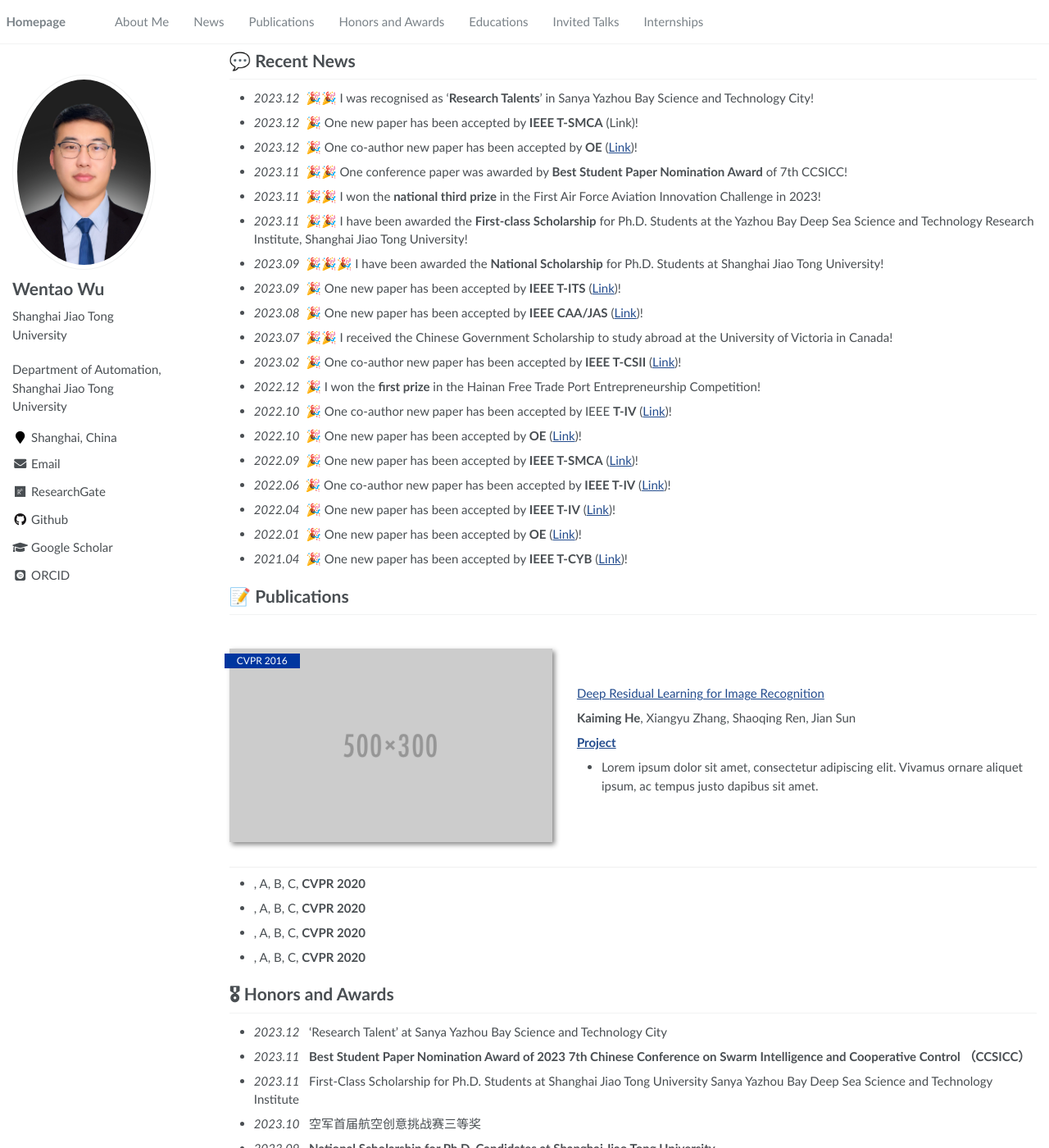
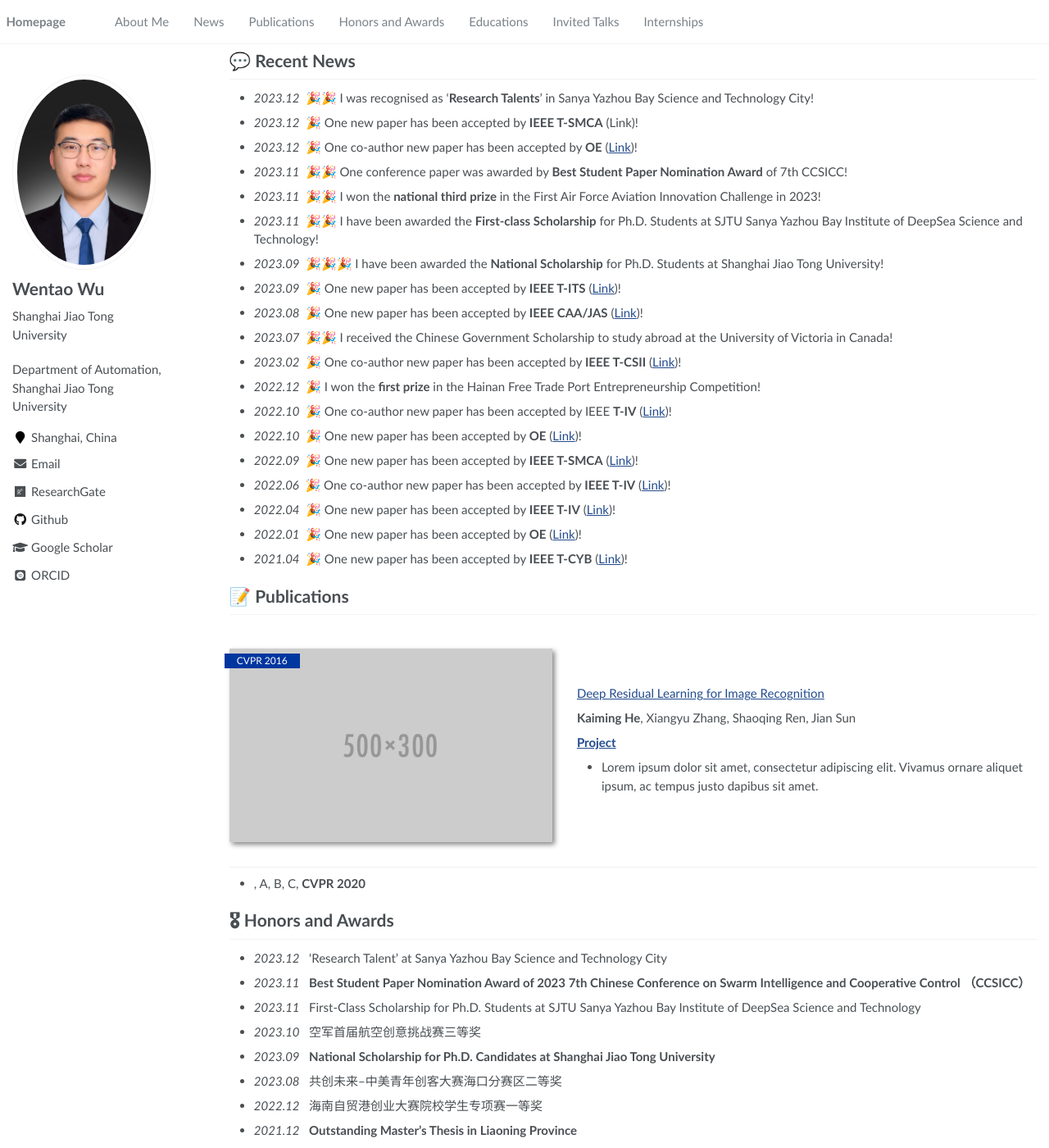
Before and after one commit to wwtsjtu/wwt.github.io, a Jekyll site: the page built from _pages/about.md, in a window 1280 px wide and 1400 px high, scrolled down 646 px. Shown: the whole window at 82% size. Built offline with Jekyll 4.4.1, drawn with Linux system fonts in a browser that asks for light colours; some web fonts are replaced.

Commit message:
Update about.md

```diff
--- a/_pages/about.md
+++ b/_pages/about.md
@@ -33,8 +33,8 @@ My research interest includes neural machine translation and computer vision. I
 - *2023.12* &nbsp;🎉 One co-author new paper has been accepted by **OE** ([Link](https://www.sciencedirect.com/science/article/abs/pii/S0029801822021497))!
 - *2023.11* &nbsp;🎉🎉  One conference paper was awarded by **Best Student Paper Nomination Award** of 7th CCSICC!
 - *2023.11* &nbsp;🎉🎉  I won the **national third prize** in the First Air Force Aviation Innovation Challenge in 2023!
-- *2023.11* &nbsp;🎉🎉  I have been awarded the **First-class Scholarship** for Ph.D. Students at the Yazhou Bay Deep Sea Science and Technology Research Institute, Shanghai Jiao Tong University!
-- *2023.09* &nbsp;🎉🎉🎉   I have been awarded the **National Scholarship** for Ph.D. Students at Shanghai Jiao Tong University!
+- *2023.11* &nbsp;🎉🎉  I have been awarded the **First-class Scholarship** for Ph.D. Students at SJTU Sanya Yazhou Bay Institute of DeepSea Science and Technology!
+- *2023.09* &nbsp;🎉🎉🎉 I have been awarded the **National Scholarship** for Ph.D. Students at Shanghai Jiao Tong University!
 - *2023.09* &nbsp;🎉  One new paper has been accepted by **IEEE T-ITS** ([Link](https://ieeexplore.ieee.org/xpl/RecentIssue.jsp?punumber=6979))!
 - *2023.08* &nbsp;🎉  One new paper has been accepted by **IEEE CAA/JAS** ([Link](https://www.ieee-jas.net/indexen.html))!
 - *2023.07* &nbsp;🎉🎉  I received the Chinese Government Scholarship to study abroad at the University of Victoria in Canada!
@@ -64,14 +64,11 @@ My research interest includes neural machine translation and computer vision. I
 </div>
 
 - [      ](https://github.com), A, B, C, **CVPR 2020**
-- [      ](https://github.com), A, B, C, **CVPR 2020**
-- [      ](https://github.com), A, B, C, **CVPR 2020**
-- [      ](https://github.com), A, B, C, **CVPR 2020**
 
 # 🎖 Honors and Awards
 - *2023.12* &nbsp; 'Research Talent' at Sanya Yazhou Bay Science and Technology City
 - *2023.11* &nbsp; **Best Student Paper Nomination Award of 2023 7th Chinese Conference on Swarm Intelligence and Cooperative Control （CCSICC）**
-- *2023.11* &nbsp; First-Class Scholarship for Ph.D. Students at Shanghai Jiao Tong University Sanya Yazhou Bay Deep Sea Science and Technology Institute
+- *2023.11* &nbsp; First-Class Scholarship for Ph.D. Students at SJTU Sanya Yazhou Bay Institute of DeepSea Science and Technology
 - *2023.10* &nbsp; 空军首届航空创意挑战赛三等奖
 - *2023.09* &nbsp; **National Scholarship for Ph.D. Candidates at Shanghai Jiao Tong University**
 - *2023.08* &nbsp; 共创未来--中美青年创客大赛海口分赛区二等奖
```
